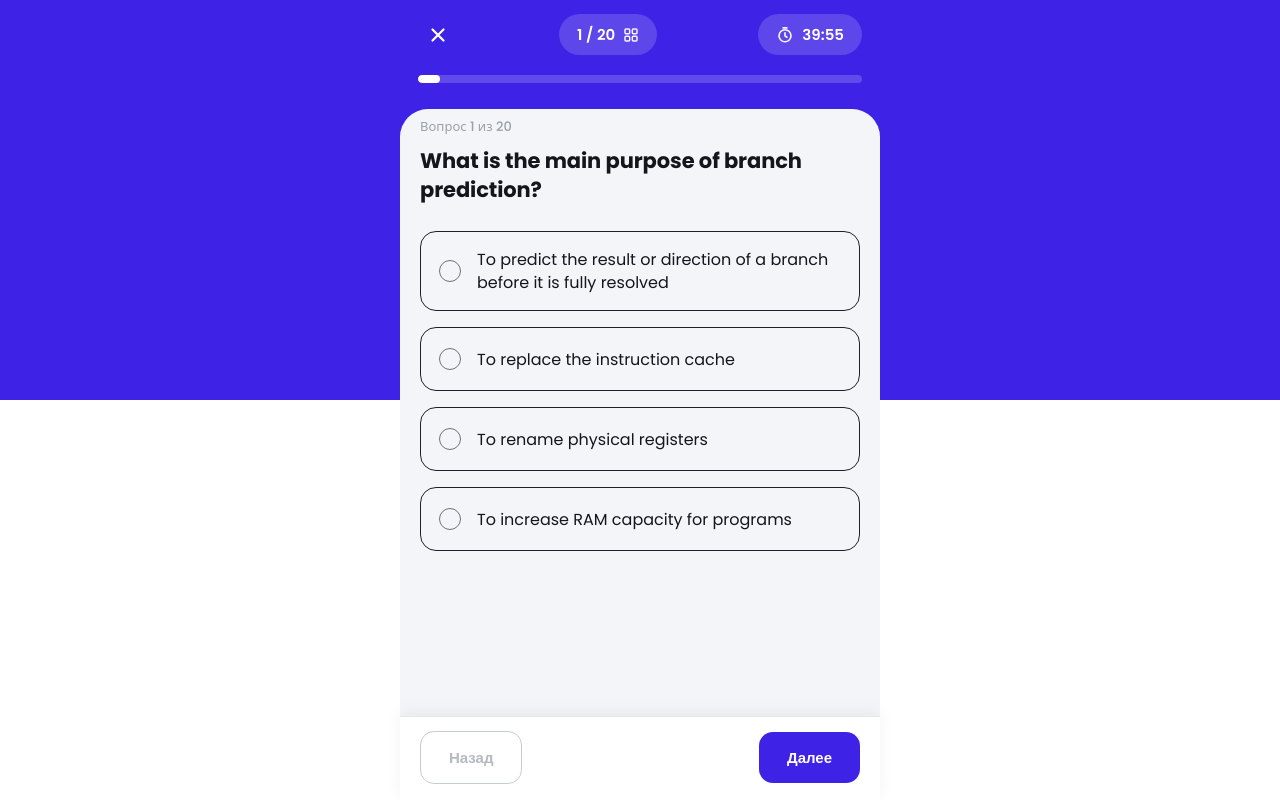
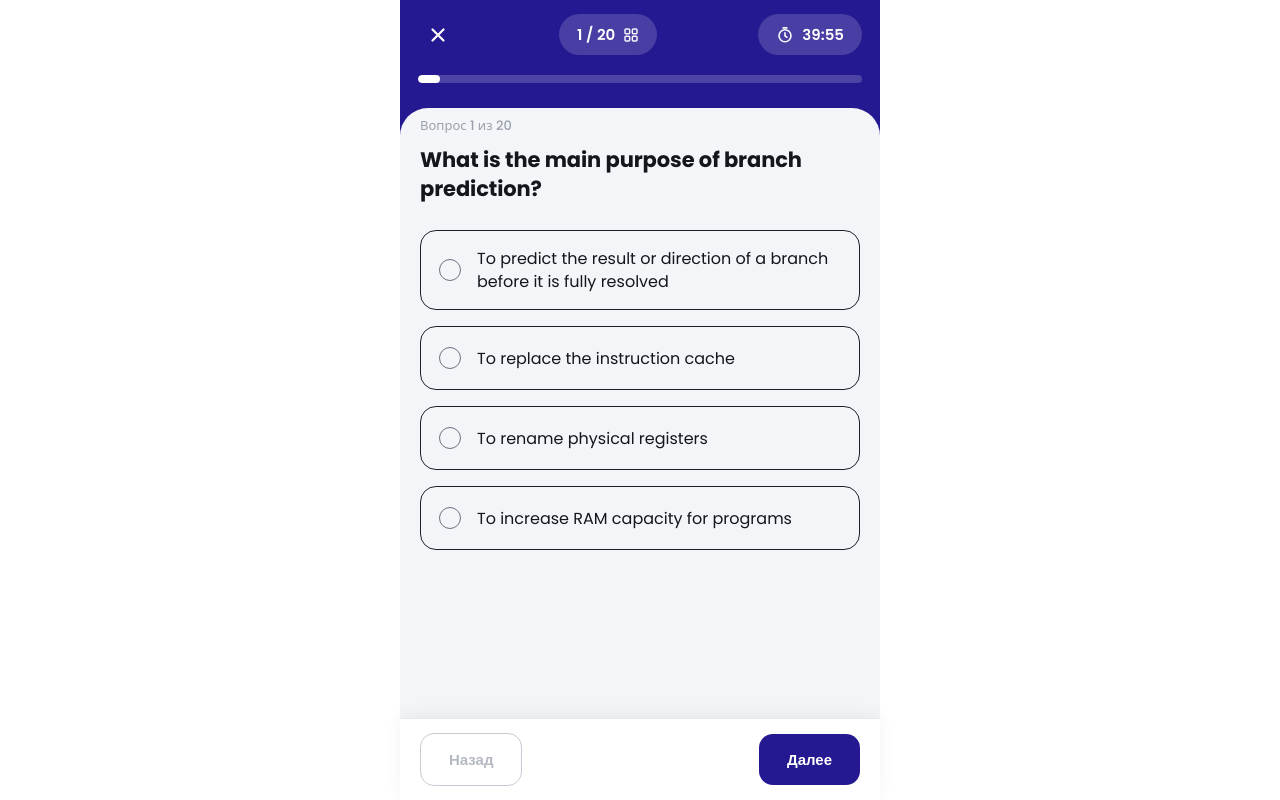
Before and after one commit to Dikossia/quiz-site, a plain HTML site: page index.html in a window 1280 px wide. Drawn offline with Linux system fonts and the light colour scheme.

Commit message:
Modify theme color and improve layout for iOS
Updated theme color and adjusted layout for iOS compatibility.

```diff
--- a/index.html
+++ b/index.html
@@ -3,15 +3,20 @@
 <head>
 <meta charset="UTF-8">
 <meta name="viewport" content="width=device-width, initial-scale=1, maximum-scale=1, viewport-fit=cover">
-<meta name="theme-color" content="#3E22E6">
+<meta name="theme-color" content="#3B21AD">
+<meta name="apple-mobile-web-app-capable" content="yes">
+<meta name="mobile-web-app-capable" content="yes">
+<meta name="apple-mobile-web-app-status-bar-style" content="black-translucent">
+<meta name="apple-mobile-web-app-title" content="Тест">
+<link rel="manifest" href="manifest.json">
 <title>Тест</title>
 <link rel="preconnect" href="https://fonts.googleapis.com">
 <link rel="preconnect" href="https://fonts.gstatic.com" crossorigin>
 <link href="https://fonts.googleapis.com/css2?family=Poppins:wght@400;500;600;700&display=swap" rel="stylesheet">
 <style>
   :root{
-    --primary:#3E22E6;
-    --primary-dark:#3218C9;
+    --primary:#251991;
+    --primary-dark:#251991;
     --card:#F3F5F8;
     --text:#14161C;
     --muted:#9AA0AB;
@@ -21,10 +26,16 @@
   }
   *{box-sizing:border-box;margin:0;padding:0;-webkit-tap-highlight-color:transparent}
   html,body{height:100%}
-  html{background:linear-gradient(var(--primary) 50%, #FFFFFF 50%)}
+  html{background-color:#FFFFFF}
+  /* фикс iOS: в режиме «на экране Домой» снизу оставалась пустая полоса */
+  html,body{min-height:calc(100% + env(safe-area-inset-top))}
+  @media all and (display-mode: standalone){
+    html,body{height:100vh;min-height:calc(100vh + env(safe-area-inset-top))}
+    .app{height:calc(100vh + env(safe-area-inset-top))}
+  }
   body{
     font-family:'Poppins',system-ui,-apple-system,sans-serif;
-    background:linear-gradient(var(--primary) 50%, #FFFFFF 50%);
+    background-color:#FFFFFF;
     color:var(--text);
     overflow:hidden;
   }
@@ -36,9 +47,14 @@
 
   /* ---------- Header ---------- */
   .header{
+    position:fixed;top:0;left:50%;transform:translateX(-50%);
+    width:100%;max-width:480px;z-index:5;
+    background:var(--primary);
     padding:calc(14px + env(safe-area-inset-top)) 18px 0;
+    height:calc(82px + env(safe-area-inset-top));
     color:#fff;
   }
+  .app{padding-top:calc(82px + env(safe-area-inset-top))}
   .top-row{display:flex;align-items:center;justify-content:space-between;gap:10px}
   .icon-btn{
     width:40px;height:40px;border:none;background:transparent;color:#fff;
@@ -70,7 +86,8 @@
     display:flex;flex-direction:column;min-height:0;
   }
   .content{
-    flex:1;overflow-y:auto;padding:4px 20px 20px;
+    flex:1;overflow-y:auto;
+    padding:4px 20px calc(110px + env(safe-area-inset-bottom));
     -webkit-overflow-scrolling:touch;
   }
   .q-label{
@@ -103,8 +120,10 @@
 
   /* ---------- Footer ---------- */
   .footer{
+    position:fixed;left:50%;bottom:0;transform:translateX(-50%);
+    width:100%;max-width:480px;z-index:5;
     display:flex;justify-content:space-between;align-items:center;
-    padding:14px 20px calc(16px + env(safe-area-inset-bottom));
+    padding:14px 20px max(14px, calc(env(safe-area-inset-bottom) - 8px));
     background:#FFFFFF;
     border-top:1px solid #E6E8EE;
     box-shadow:0 -4px 16px rgba(20,22,28,.05);
```
